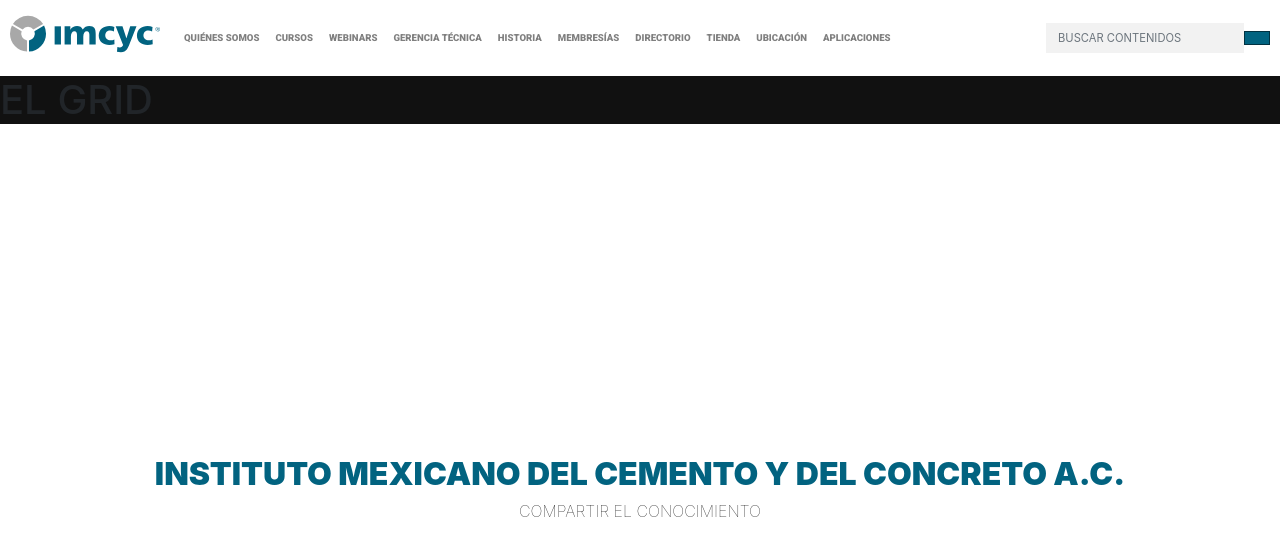
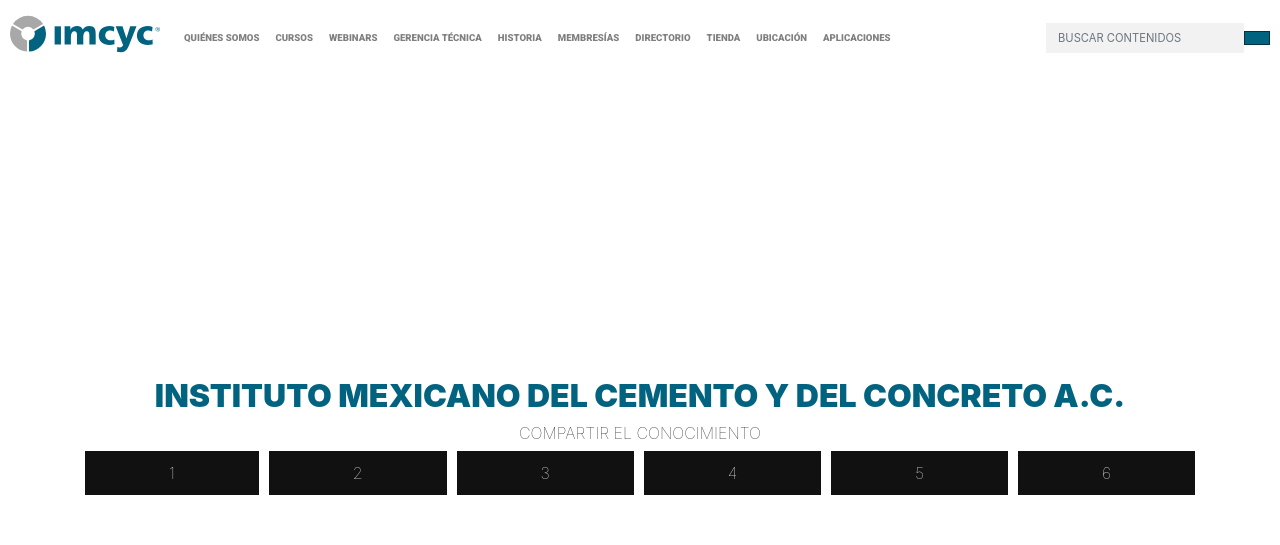
Before and after one commit to axelobscura/imcyc, a Next.js app: page / in a window 1280 px wide. Shown: the top 545 px of the page. Built offline with nearby package versions, Linux system fonts and the light colour scheme.

Commit message:
test grid

```diff
--- a/pages/components/grid/Grid.js
+++ b/pages/components/grid/Grid.js
@@ -3,7 +3,12 @@
 export default function Grid(){
   return(
     <div className={classes.wrapgrid}>
-      <h1>EL GRID</h1>
+      <div className={classes.griditem}>1</div>
+      <div className={classes.griditem}>2</div>
+      <div className={classes.griditem}>3</div>
+      <div className={classes.griditem}>4</div>
+      <div className={classes.griditem}>5</div>
+      <div className={classes.griditem}>6</div>
     </div>
   )
 }
--- a/pages/components/grid/Grid.module.css
+++ b/pages/components/grid/Grid.module.css
@@ -1,3 +1,15 @@
 .wrapgrid {
+  background: #fff;
+  display: grid;
+  grid-column-gap: 10px;
+}
+
+.griditem {
   background: #111;
+  grid-row-start: 1;
+  grid-row-end: 3;
+  text-align: center;
+  color: #fff;
+  padding: 10px;
+  font-weight: 100;
 }
--- a/pages/index.js
+++ b/pages/index.js
@@ -2,11 +2,17 @@
 import Grid from './components/grid/Grid';
 import styles from '../styles/Home.module.css';
 
+import Container from 'react-bootstrap/Container'
+import Row from 'react-bootstrap/Row'
+import Col from 'react-bootstrap/Col'
+
 export default function Home() {
   return (
     <Layout className={styles.inicio}>
-      <Grid />
+
+
       <main className={styles.main}>
+
         <div className={styles.cuadros}>
           <div>
             <h1 className={styles.entrada}>INSTITUTO MEXICANO DEL CEMENTO Y DEL CONCRETO A.C.</h1>
@@ -17,6 +23,13 @@
             </div>
           </div>
         </div>
+        <Container>
+        <Row>
+          <Col>
+            <Grid />
+          </Col>
+        </Row>
+      </Container>
       </main>
     </Layout>
   )
```
